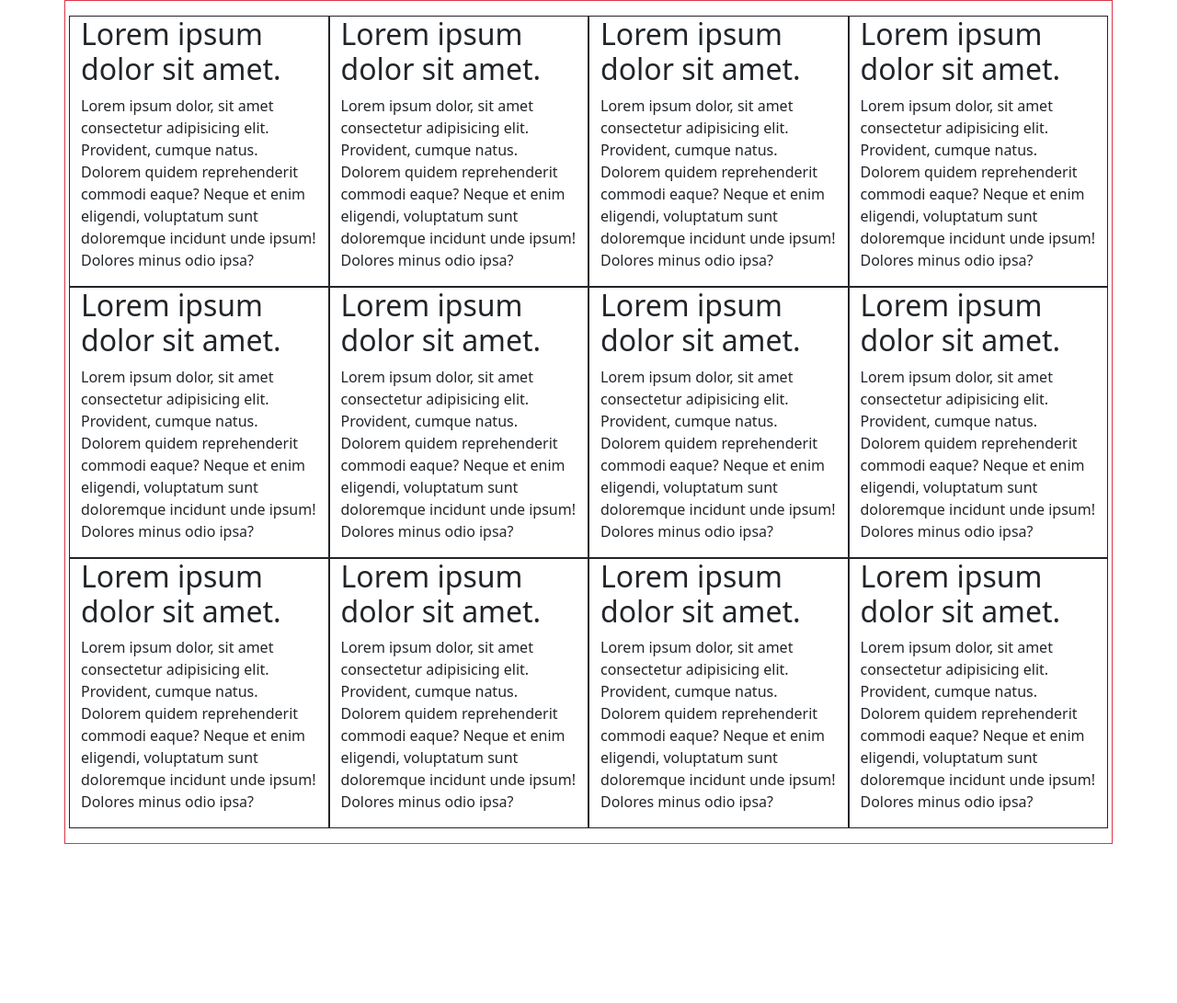
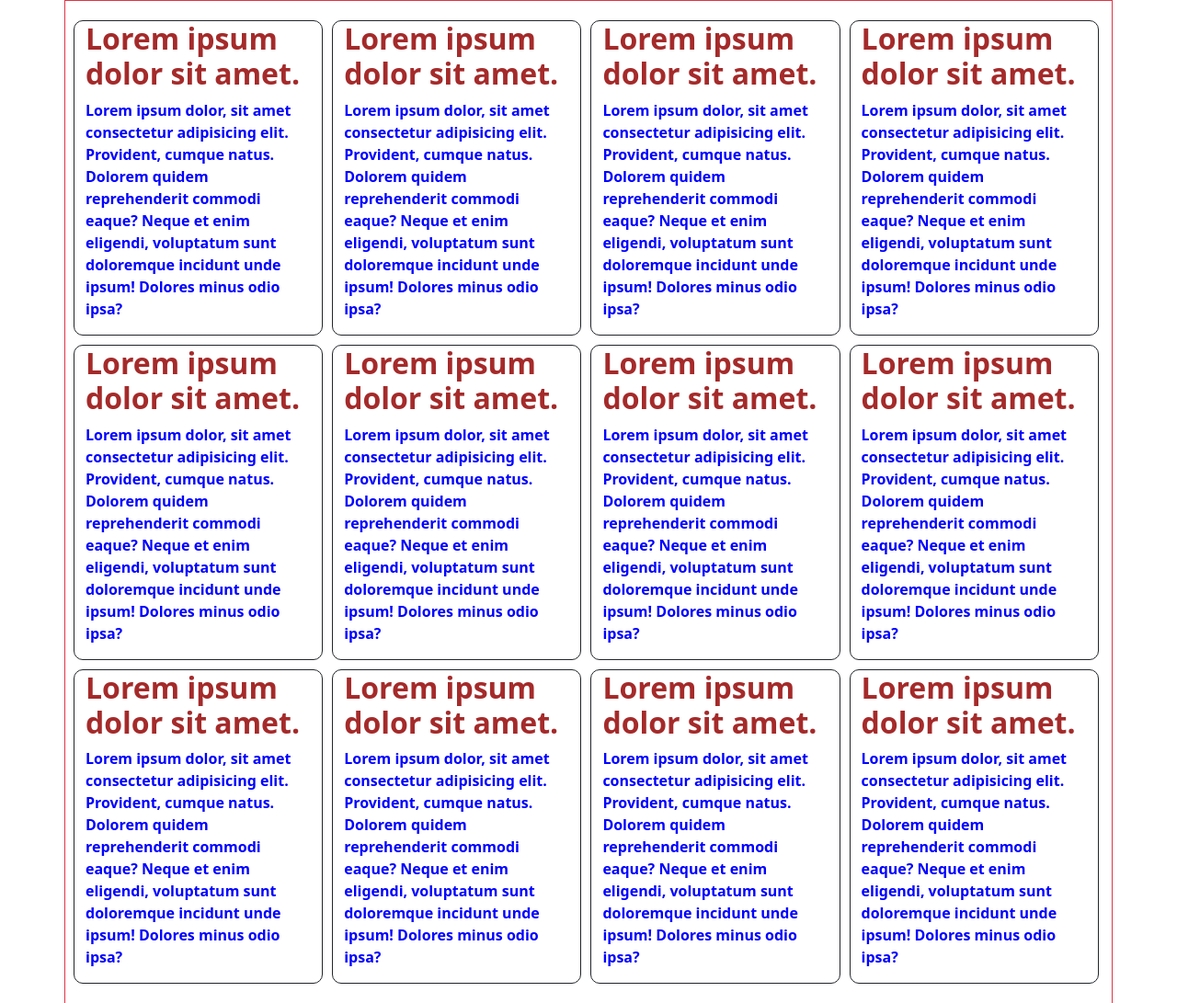
Before and after one commit to Muzaffar79/Muzaffar, a plain HTML site: page index.html in a window 1280 px wide. Shown: the whole page at 92% size. Before the commit the page ends 918 px from the top, so only its background shows below. Drawn offline with nearby package versions, Linux system fonts and the light colour scheme.

Commit message:
Ikkinchi dars

```diff
--- a/index.html
+++ b/index.html
@@ -6,55 +6,57 @@
     <meta name="viewport" content="width=device-width, initial-scale=1.0">
     <title>Document</title>
     <link href="https://cdn.jsdelivr.net/npm/bootstrap@5.0.0/dist/css/bootstrap.min.css" rel="stylesheet" integrity="sha384-wEmeIV1mKuiNpC+IOBjI7aAzPcEZeedi5yW5f2yOq55WWLwNGmvvx4Um1vskeMj0" crossorigin="anonymous">
+    <link rel="stylesheet" href="style/style.css">
+    <link rel="stylesheet" href="style/media.css">
 </head>
 <body>
     <div class="container border border-danger p-3">
         <div class="row row-cols-1 row-cols-md-2 row-cols-lg-3 row-cols-xl-4 row-cols-xxl-6">
-            <div class="col border border-dark">
+            <div class="catalog col border border-dark">
                 <h2>Lorem ipsum dolor sit amet.</h2>
                 <p>Lorem ipsum dolor, sit amet consectetur adipisicing elit. Provident, cumque natus. Dolorem quidem reprehenderit commodi eaque? Neque et enim eligendi, voluptatum sunt doloremque incidunt unde ipsum! Dolores minus odio ipsa?</p>
             </div>
-            <div class="col border border-dark">
+            <div class=" catalog col border border-dark">
                 <h2>Lorem ipsum dolor sit amet.</h2>
                 <p>Lorem ipsum dolor, sit amet consectetur adipisicing elit. Provident, cumque natus. Dolorem quidem reprehenderit commodi eaque? Neque et enim eligendi, voluptatum sunt doloremque incidunt unde ipsum! Dolores minus odio ipsa?</p>
             </div>
-            <div class="col border border-dark">
+            <div class=" catalog col border border-dark">
                 <h2>Lorem ipsum dolor sit amet.</h2>
                 <p>Lorem ipsum dolor, sit amet consectetur adipisicing elit. Provident, cumque natus. Dolorem quidem reprehenderit commodi eaque? Neque et enim eligendi, voluptatum sunt doloremque incidunt unde ipsum! Dolores minus odio ipsa?</p>
             </div>
-            <div class="col border border-dark">
+            <div class="catalog col border border-dark">
                 <h2>Lorem ipsum dolor sit amet.</h2>
                 <p>Lorem ipsum dolor, sit amet consectetur adipisicing elit. Provident, cumque natus. Dolorem quidem reprehenderit commodi eaque? Neque et enim eligendi, voluptatum sunt doloremque incidunt unde ipsum! Dolores minus odio ipsa?</p>
             </div>
-            <div class="col border border-dark">
+            <div class="catalog ol border border-dark">
                 <h2>Lorem ipsum dolor sit amet.</h2>
                 <p>Lorem ipsum dolor, sit amet consectetur adipisicing elit. Provident, cumque natus. Dolorem quidem reprehenderit commodi eaque? Neque et enim eligendi, voluptatum sunt doloremque incidunt unde ipsum! Dolores minus odio ipsa?</p>
             </div>
-            <div class="col border border-dark">
+            <div class="catalog col border border-dark">
                 <h2>Lorem ipsum dolor sit amet.</h2>
                 <p>Lorem ipsum dolor, sit amet consectetur adipisicing elit. Provident, cumque natus. Dolorem quidem reprehenderit commodi eaque? Neque et enim eligendi, voluptatum sunt doloremque incidunt unde ipsum! Dolores minus odio ipsa?</p>
             </div>
-            <div class="col border border-dark">
+            <div class="catalog col border border-dark">
                 <h2>Lorem ipsum dolor sit amet.</h2>
                 <p>Lorem ipsum dolor, sit amet consectetur adipisicing elit. Provident, cumque natus. Dolorem quidem reprehenderit commodi eaque? Neque et enim eligendi, voluptatum sunt doloremque incidunt unde ipsum! Dolores minus odio ipsa?</p>
             </div>
-            <div class="col border border-dark">
+            <div class="catalog col border border-dark">
                 <h2>Lorem ipsum dolor sit amet.</h2>
                 <p>Lorem ipsum dolor, sit amet consectetur adipisicing elit. Provident, cumque natus. Dolorem quidem reprehenderit commodi eaque? Neque et enim eligendi, voluptatum sunt doloremque incidunt unde ipsum! Dolores minus odio ipsa?</p>
             </div>
-            <div class="col border border-dark">
+            <div class="catalog col border border-dark">
                 <h2>Lorem ipsum dolor sit amet.</h2>
                 <p>Lorem ipsum dolor, sit amet consectetur adipisicing elit. Provident, cumque natus. Dolorem quidem reprehenderit commodi eaque? Neque et enim eligendi, voluptatum sunt doloremque incidunt unde ipsum! Dolores minus odio ipsa?</p>
             </div>
-            <div class="col border border-dark">
+            <div class="catalog col border border-dark">
                 <h2>Lorem ipsum dolor sit amet.</h2>
                 <p>Lorem ipsum dolor, sit amet consectetur adipisicing elit. Provident, cumque natus. Dolorem quidem reprehenderit commodi eaque? Neque et enim eligendi, voluptatum sunt doloremque incidunt unde ipsum! Dolores minus odio ipsa?</p>
             </div>
-            <div class="col border border-dark">
+            <div class="catalog col border border-dark">
                 <h2>Lorem ipsum dolor sit amet.</h2>
                 <p>Lorem ipsum dolor, sit amet consectetur adipisicing elit. Provident, cumque natus. Dolorem quidem reprehenderit commodi eaque? Neque et enim eligendi, voluptatum sunt doloremque incidunt unde ipsum! Dolores minus odio ipsa?</p>
             </div>
-            <div class="col border border-dark">
+            <div class="catalog col border border-dark">
                 <h2>Lorem ipsum dolor sit amet.</h2>
                 <p>Lorem ipsum dolor, sit amet consectetur adipisicing elit. Provident, cumque natus. Dolorem quidem reprehenderit commodi eaque? Neque et enim eligendi, voluptatum sunt doloremque incidunt unde ipsum! Dolores minus odio ipsa?</p>
             </div>
--- /dev/null
+++ b/style/media.css
@@ -0,0 +1,22 @@
+@media(min-width:768px){
+    .catalog{
+        max-width: 47%;
+   margin: 5px;
+   border-radius: 10px;
+    }
+}
+
+@media(min-width:992px){
+    .catalog{
+        max-width: 32%;
+   margin: 5px;
+   border-radius: 10px;
+    }
+}
+@media(min-width:1200px){
+    .catalog{
+        max-width: 24%;
+   margin: 5px;
+   border-radius: 10px;
+    }
+}
--- /dev/null
+++ b/style/style.css
@@ -0,0 +1,12 @@
+*{
+    margin: 0;
+    padding: 0;
+}
+p {
+    font-weight: 600;
+    color:blue;
+ }
+ h2{
+     color: brown;
+     font-weight: 700;
+ }
```
